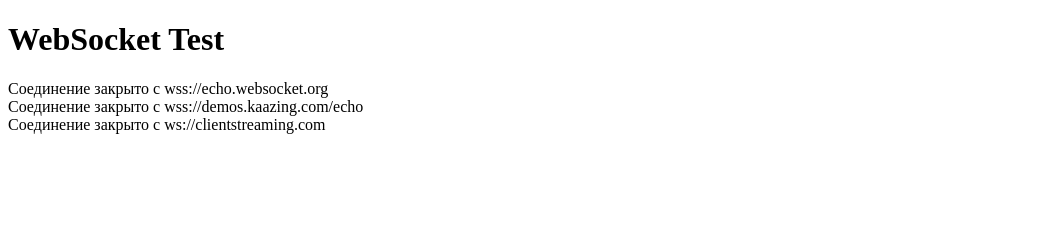
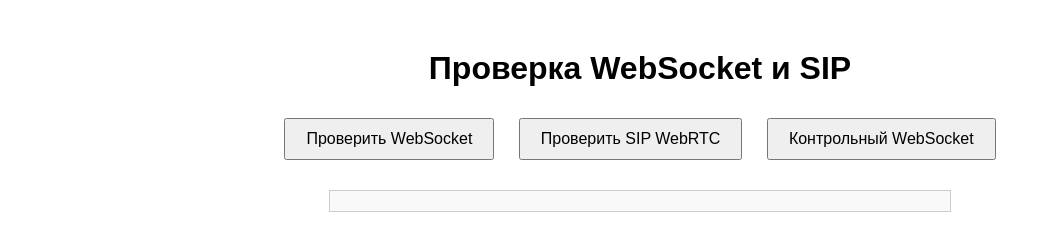
Before and after one commit to Artemles/jssip, a plain HTML site: page index2.html in a window 1280 px wide. Shown: the whole page, without its empty margins (0-1051 px from the left). Drawn offline with Linux system fonts and the light colour scheme.

Commit message:
Update index2.html

```diff
--- a/index2.html
+++ b/index2.html
@@ -1,48 +1,94 @@
 <!DOCTYPE html>
-<html lang="en">
+<html lang="ru">
 <head>
     <meta charset="UTF-8">
     <meta name="viewport" content="width=device-width, initial-scale=1.0">
-    <title>WebSocket Test</title>
+    <title>Проверка WebSocket и SIP</title>
+    <style>
+        body { font-family: Arial, sans-serif; text-align: center; margin: 50px; }
+        #log { white-space: pre-wrap; text-align: left; margin: 20px auto; width: 80%; max-width: 600px; border: 1px solid #ccc; padding: 10px; background: #f9f9f9; }
+        button { padding: 10px 20px; font-size: 16px; margin: 10px; }
+    </style>
 </head>
 <body>
-    <h1>WebSocket Test</h1>
 
-    <!-- Статус для каждого подключения -->
-    <div id="status1">Подключение к серверу 1...</div>
-    <div id="status2">Подключение к серверу 2...</div>
-    <div id="status3">Подключение к серверу 3...</div>
+    <h1>Проверка WebSocket и SIP</h1>
+    <button onclick="checkWebSocket()">Проверить WebSocket</button>
+    <button onclick="checkSipWebSocket()">Проверить SIP WebRTC</button>
+    <button onclick="createWebSocketConnection('wss://echo.websocket.org', 'status1')">Контрольный WebSocket</button>
+
+    <div id="log"></div>
 
     <script>
-        // Функция для создания WebSocket подключения и обработки событий
-        function createWebSocketConnection(url, statusElementId) {
-            const socket = new WebSocket(url); // Указываем URL для подключения
-
-            socket.onopen = function() {
-                document.getElementById(statusElementId).innerText = `Соединение установлено с ${url}`;
-                console.log(`Соединение установлено с ${url}`);
-                socket.send(`Привет, сервер! ${url}`); // Отправляем сообщение на сервер
-            };
-
-            socket.onmessage = function(event) {
-                console.log(`Сообщение от сервера (${url}):`, event.data);
-            };
-
-            socket.onerror = function(error) {
-                console.log(`Ошибка WebSocket с сервером ${url}:`, error);
-                document.getElementById(statusElementId).innerText = `Ошибка соединения с ${url}`;
-            };
-
-            socket.onclose = function() {
-                document.getElementById(statusElementId).innerText = `Соединение закрыто с ${url}`;
-                console.log(`Соединение закрыто с ${url}`);
-            };
+        function logMessage(message) {
+            document.getElementById("log").innerText += message + "\n";
         }
 
-        // Тестирование нескольких серверов
-        createWebSocketConnection('wss://echo.websocket.org', 'status1'); // Echo Test Server
-        createWebSocketConnection('wss://demos.kaazing.com/echo', 'status2'); // Kaazing Test Server
-        createWebSocketConnection('ws://clientstreaming.com', 'status3'); // Unsecured WebSocket
+        async function checkWebSocket() {
+            const websocketUrl = "wss://iqtdemo.duckdns.org:8443";
+            logMessage(`🔄 Проверка WebSocket: ${websocketUrl}`);
+
+            try {
+                const ws = new WebSocket(websocketUrl);
+                ws.onopen = () => {
+                    logMessage(`✅ WebSocket доступен: ${websocketUrl}`);
+                    ws.close();
+                };
+                ws.onerror = () => {
+                    logMessage(`❌ WebSocket недоступен: ${websocketUrl}`);
+                };
+            } catch (error) {
+                logMessage(`❌ Ошибка WebSocket: ${error}`);
+            }
+        }
+
+        function checkSipWebSocket() {
+            const sipWebSocketUrl = "wss://147.45.157.8:5061";  // Примерный SIP WebSocket
+            logMessage(`🔄 Проверка SIP WebRTC: ${sipWebSocketUrl}`);
+
+            if (!window.RTCPeerConnection) {
+                logMessage("❌ WebRTC не поддерживается в этом браузере.");
+                return;
+            }
+
+            try {
+                const peerConnection = new RTCPeerConnection({ iceServers: [{ urls: sipWebSocketUrl }] });
+                peerConnection.createDataChannel("test");
+
+                peerConnection.onicecandidate = (event) => {
+                    if (event.candidate) {
+                        logMessage(`✅ SIP WebSocket доступен: ${sipWebSocketUrl}`);
+                    } else {
+                        logMessage(`❌ SIP WebSocket недоступен: ${sipWebSocketUrl}`);
+                    }
+                };
+
+                peerConnection.createOffer().then(offer => {
+                    peerConnection.setLocalDescription(offer);
+                });
+
+            } catch (error) {
+                logMessage(`❌ Ошибка проверки SIP WebSocket: ${error}`);
+            }
+        }
+
+        function createWebSocketConnection(url, statusId) {
+            logMessage(`🔄 Контрольная проверка WebSocket: ${url}`);
+
+            try {
+                const ws = new WebSocket(url);
+                ws.onopen = () => {
+                    logMessage(`✅ Контрольный WebSocket доступен: ${url}`);
+                    ws.close();
+                };
+                ws.onerror = () => {
+                    logMessage(`❌ Контрольный WebSocket недоступен: ${url}`);
+                };
+            } catch (error) {
+                logMessage(`❌ Ошибка контрольного WebSocket: ${error}`);
+            }
+        }
     </script>
+
 </body>
 </html>
```
